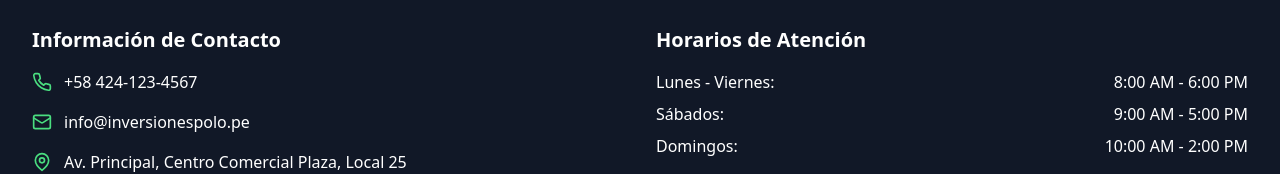
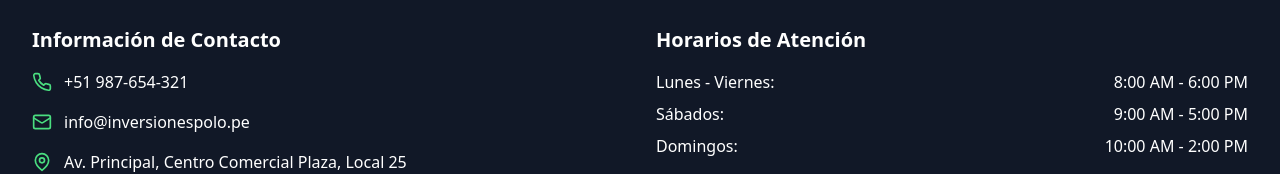
Before and after one commit to dangelo26leon/electrodomesticos-polo, a React (Vite) app: page / in a window 1280 px wide. Shown: the part 2406-2580 px from the top of the page. Built offline with nearby package versions, Linux system fonts and the light colour scheme.

Commit message:
Updated App.tsx

```diff
--- a/src/App.tsx
+++ b/src/App.tsx
@@ -551,7 +551,7 @@ function App() {
               <div className="space-y-4">
                 <div className="flex items-center">
                   <Phone className="w-5 h-5 text-green-400 mr-3" />
-                  <span>+58 424-123-4567</span>
+                  <span>+51 987-654-321</span>
                 </div>
                 <div className="flex items-center">
                   <Mail className="w-5 h-5 text-green-400 mr-3" />
--- a/src/components/AuthPage.tsx
+++ b/src/components/AuthPage.tsx
@@ -242,7 +242,7 @@ const AuthPage: React.FC<AuthPageProps> = ({ onBack, onLogin }) => {
                       className={`appearance-none relative block w-full px-3 py-2 border ${
                         errors.phone ? 'border-red-300' : 'border-gray-300'
                       } placeholder-gray-500 text-gray-900 rounded-lg focus:outline-none focus:ring-green-500 focus:border-green-500`}
-                      placeholder="+58 424-123-4567"
+                      placeholder="+51 987-654-321"
                     />
                   </div>
                   {errors.phone && <p className="mt-1 text-sm text-red-600">{errors.phone}</p>}
--- a/src/components/CheckoutPage.tsx
+++ b/src/components/CheckoutPage.tsx
@@ -162,7 +162,7 @@ ${itemsList}
           </p>
           <div className="space-y-3">
             <a
-              href={`https://wa.me/584241234567?text=${generateWhatsAppMessage()}`}
+              href={`https://wa.me/51987654321?text=${generateWhatsAppMessage()}`}
               target="_blank"
               rel="noopener noreferrer"
               className="w-full bg-green-600 hover:bg-green-700 text-white py-3 rounded-lg font-semibold transition-colors block"
```
